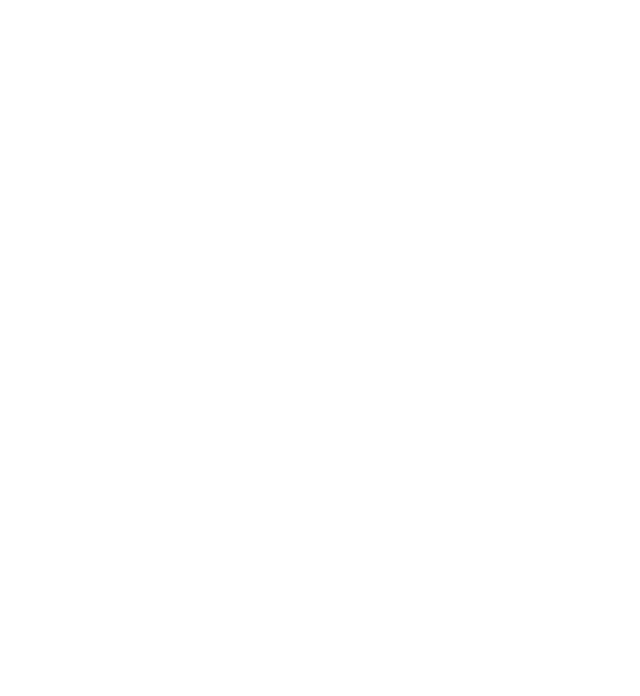
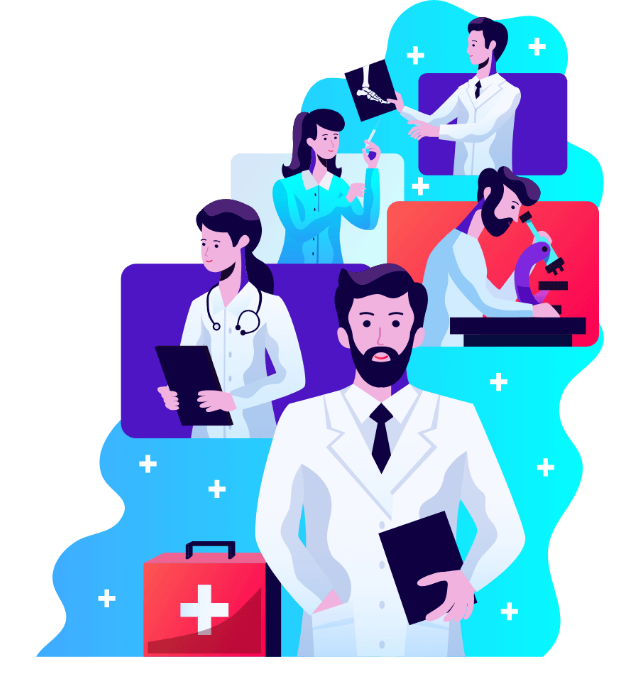
Before and after one commit to jaherm9/final-project-client-m69, a React (Create React App) app: page /login in a window 1280 px wide. Before the commit this address had no page. Shown: the top 696 px of the page, without its empty margins (612-1252 px from the left). Built offline with nearby package versions, Linux system fonts and the light colour scheme.

Commit message:
71-1 Module Introduction, Recap and Login route

```diff
--- a/src/App.js
+++ b/src/App.js
@@ -3,6 +3,7 @@
 import "./App.css";
 import Appointment from "./Pages/Appointment/Appointment/Appointment";
 import Home from "./Pages/Home/Home";
+import Login from "./Pages/Login/Login/Login";
 
 function App() {
   return (
@@ -11,6 +12,7 @@
         <Route path="/" element={<Home />} />
         <Route path="/appointment" element={<Appointment />} />
         <Route path="about" element={<Home />} />
+        <Route path="login" element={<Login />} />
       </Routes>
     </div>
   );
--- /dev/null
+++ b/src/Pages/Login/Login/Login.js
@@ -0,0 +1,20 @@
+import { Container, Grid } from "@mui/material";
+import React from "react";
+import login from "../../../images/login.png";
+
+const Login = () => {
+  return (
+    <Container>
+      <Grid container spacing={2}>
+        <Grid item xs={12} md={6}>
+
+        </Grid>
+        <Grid item xs={12} md={6}>
+          <img style={{ width: "100%" }} src={login} alt="" />
+        </Grid>
+      </Grid>
+    </Container>
+  );
+};
+
+export default Login;
--- a/src/Pages/Shared/Navigation/Navigation.js
+++ b/src/Pages/Shared/Navigation/Navigation.js
@@ -1,17 +1,16 @@
-import React from 'react';
-import AppBar from '@mui/material/AppBar';
-import Box from '@mui/material/Box';
-import Toolbar from '@mui/material/Toolbar';
-import Typography from '@mui/material/Typography';
-import Button from '@mui/material/Button';
-import IconButton from '@mui/material/IconButton';
-import MenuIcon from '@mui/icons-material/Menu';
-import { Link } from 'react-router-dom';
+import React from "react";
+import AppBar from "@mui/material/AppBar";
+import Box from "@mui/material/Box";
+import Toolbar from "@mui/material/Toolbar";
+import Typography from "@mui/material/Typography";
+import Button from "@mui/material/Button";
+import IconButton from "@mui/material/IconButton";
+import MenuIcon from "@mui/icons-material/Menu";
+import { Link, NavLink } from "react-router-dom";
 
 const Navigation = () => {
-    return (
-
-            <Box sx={{ flexGrow: 1 }}>
+  return (
+    <Box sx={{ flexGrow: 1 }}>
       <AppBar position="static">
         <Toolbar>
           <IconButton
@@ -26,13 +25,16 @@
           <Typography variant="h6" component="div" sx={{ flexGrow: 1 }}>
             Doctors Portal
           </Typography>
-          <Link to="/appointment"><Button color="inherit">Appointment</Button></Link>
-          <Button color="inherit">Login</Button>
+          <Link to="/appointment">
+            <Button color="inherit">Appointment</Button>
+          </Link>
+          <NavLink to="/login">
+            <Button color="inherit">Login</Button>
+          </NavLink>
         </Toolbar>
       </AppBar>
     </Box>
-
-    );
+  );
 };
 
 export default Navigation;
```
